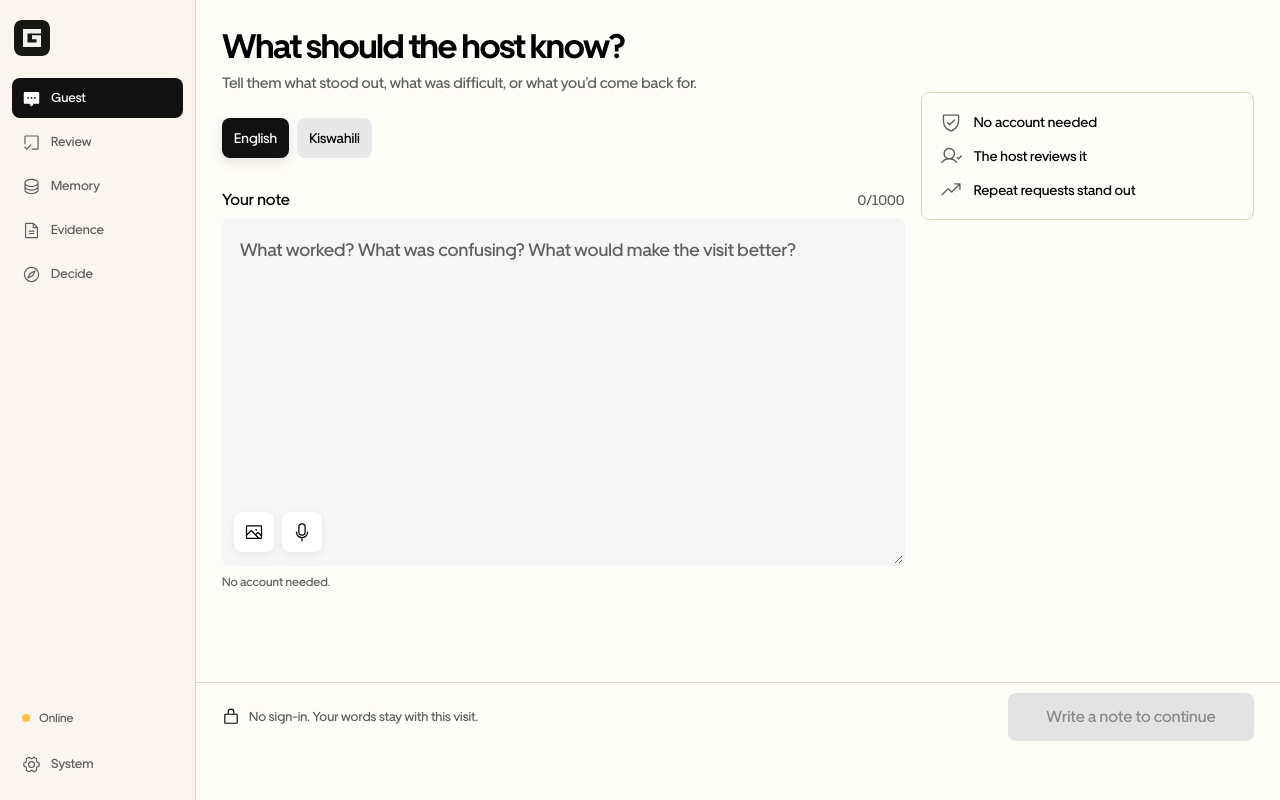
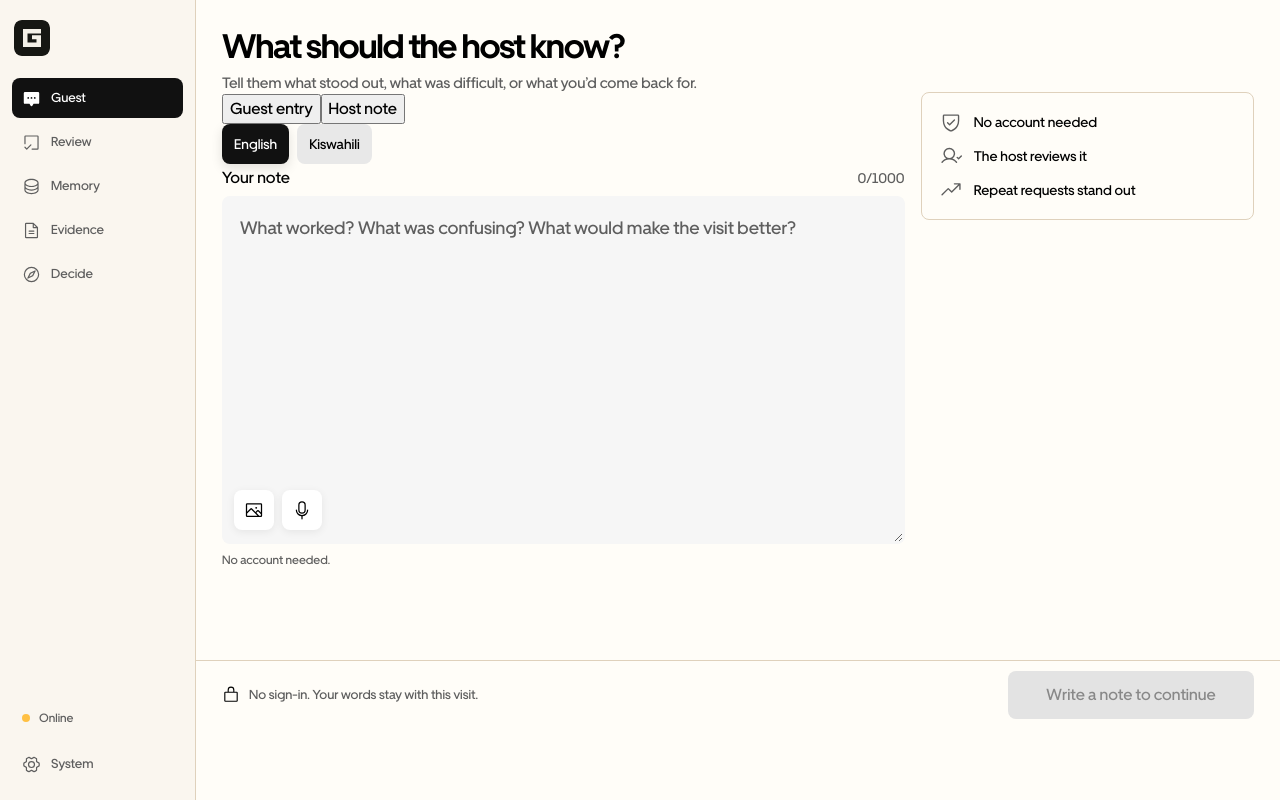
Before and after one commit to Davemafy/Guestbook, a React (Vite) app: page / in a window 1280 px wide. Built offline with nearby package versions, Linux system fonts and the light colour scheme.

Commit message:
feat: add host note capture provenance

```diff
--- a/src/App.tsx
+++ b/src/App.tsx
@@ -162,6 +162,23 @@ const guestCopy = {
   },
 } as const;
 
+const hostCopy = {
+  en: {
+    language: "English",
+    title: "What did you hear?",
+    body: "Document a visitor request, friction, or comment while it is still fresh.",
+    field: "Host note",
+    placeholder: "What did the visitor ask for, struggle with, or say they would return for?",
+  },
+  sw: {
+    language: "Kiswahili",
+    title: "Ulisikia nini?",
+    body: "Andika ombi, changamoto, au maoni ya mgeni kabla hayajasahaulika.",
+    field: "Ujumbe wa mwenyeji",
+    placeholder: "Mgeni aliomba nini, alipata ugumu gani, au alisema angerudi kwa nini?",
+  },
+} as const;
+
 function useLocationKey() {
   const [key, setKey] = useState(() => window.location.pathname + window.location.search);
   useEffect(() => {
@@ -206,7 +223,7 @@ function formatAge(timestamp: number) {
 function sourceLabel(observation: Observation) {
   if (observation.isDemo || observation.source === "demo") return "Demo visit";
   if (observation.source === "guide") return "Guide";
-  if (observation.source === "operator") return "Operator";
+  if (observation.source === "operator") return "Host note";
   return "Guest";
 }
 
@@ -452,6 +469,7 @@ function VoiceActivityVisualizer({ active, speaking, pulse }: { active: boolean;
 
 function GuestScreen() {
   const [language, setLanguage] = useState<keyof typeof guestCopy>("en");
+  const [captureSource, setCaptureSource] = useState<"guest" | "operator">("guest");
   const [text, setText] = useState("");
   const [mediaDataUrl, setMediaDataUrl] = useState("");
   const [busy, setBusy] = useState(false);
@@ -471,7 +489,7 @@ function GuestScreen() {
   const voiceCommittedRef = useRef("");
   const voiceSegmentRef = useRef("");
   const mediaRef = useRef<HTMLInputElement | null>(null);
-  const copy = guestCopy[language];
+  const copy = captureSource === "operator" ? hostCopy[language] : guestCopy[language];
 
   useEffect(() => () => {
     wantsListeningRef.current = false;
@@ -729,7 +747,7 @@ function GuestScreen() {
       visitId: crypto.randomUUID(),
       rawText: text.trim(),
       language,
-      source: "guest",
+      source: captureSource,
       createdAt: Date.now(),
       predictions: result.predictions,
       confirmedLabels: [],
@@ -747,7 +765,25 @@ function GuestScreen() {
         <section className="guest-primary">
           <PageTitle title={copy.title} body={copy.body} />
 
-          <div className="section-gap">
+          <div className="guest-control-stack">
+            <div className="capture-mode-switch" role="group" aria-label="Who is recording this?">
+              <button
+                type="button"
+                className={captureSource === "guest" ? "active" : ""}
+                aria-pressed={captureSource === "guest"}
+                onClick={() => setCaptureSource("guest")}
+              >
+                Guest entry
+              </button>
+              <button
+                type="button"
+                className={captureSource === "operator" ? "active" : ""}
+                aria-pressed={captureSource === "operator"}
+                onClick={() => setCaptureSource("operator")}
+              >
+                Host note
+              </button>
+            </div>
             <BaseButtonGroup
               items={[
                 { value: "en", label: "English" },
@@ -759,7 +795,15 @@ function GuestScreen() {
           </div>
 
           <div className={"message-composer " + (voiceState === "listening" ? "is-listening" : "")}>
-            <Field label={copy.field} meta={text.length + "/1000"} hint={language === "sw" ? "Huhitaji akaunti." : "No account needed."}>
+            <Field
+              label={copy.field}
+              meta={text.length + "/1000"}
+              hint={
+                captureSource === "operator"
+                  ? (language === "sw" ? "Imeandikwa na mwenyeji." : "Recorded by the host.")
+                  : (language === "sw" ? "Huhitaji akaunti." : "No account needed.")
+              }
+            >
               <Textarea rows={9} maxLength={1000} value={text} onChange={(event) => setText(event.target.value)} placeholder={copy.placeholder} />
             </Field>
             <div className="composer-controls">
@@ -796,9 +840,19 @@ function GuestScreen() {
 
         <aside className="guest-context" aria-label="About your feedback">
           <div className="guest-facts">
-            <div><ShieldCheckIcon size={22} weight="regular" aria-hidden="true" /><span>No account needed</span></div>
-            <div><UserCheckIcon size={22} weight="regular" aria-hidden="true" /><span>The host reviews it</span></div>
-            <div><TrendUpIcon size={22} weight="regular" aria-hidden="true" /><span>Repeat requests stand out</span></div>
+            {captureSource === "operator" ? (
+              <>
+                <div><FileTextIcon size={22} weight="regular" aria-hidden="true" /><span>Recorded as a host note</span></div>
+                <div><UserCheckIcon size={22} weight="regular" aria-hidden="true" /><span>Still reviewed before memory</span></div>
+                <div><TrendUpIcon size={22} weight="regular" aria-hidden="true" /><span>Repeat requests stand out</span></div>
+              </>
+            ) : (
+              <>
+                <div><ShieldCheckIcon size={22} weight="regular" aria-hidden="true" /><span>No account needed</span></div>
+                <div><UserCheckIcon size={22} weight="regular" aria-hidden="true" /><span>The host reviews it</span></div>
+                <div><TrendUpIcon size={22} weight="regular" aria-hidden="true" /><span>Repeat requests stand out</span></div>
+              </>
+            )}
           </div>
         </aside>
       </main>
@@ -807,7 +861,15 @@ function GuestScreen() {
         <div className="normal-grid dock-grid">
           <div className="dock-copy"><LockSimpleIcon size={18} weight="regular" aria-hidden="true" /><span>No sign-in. Your words stay with this visit.</span></div>
           <BaseButton hierarchy="primary" size="medium" shape="rect" onClick={submit} disabled={text.trim().length < 3 || busy}>
-            <span>{busy ? "Sending…" : text.trim().length < 3 ? "Write a note to continue" : "Send feedback"}</span>
+            <span>{
+              busy
+                ? "Saving…"
+                : text.trim().length < 3
+                  ? "Write a note to continue"
+                  : captureSource === "operator"
+                    ? "Review host note"
+                    : "Send feedback"
+            }</span>
             {!busy && text.trim().length >= 3 && <ArrowRightIcon size={18} weight="bold" aria-hidden="true" />}
           </BaseButton>
         </div>
```
